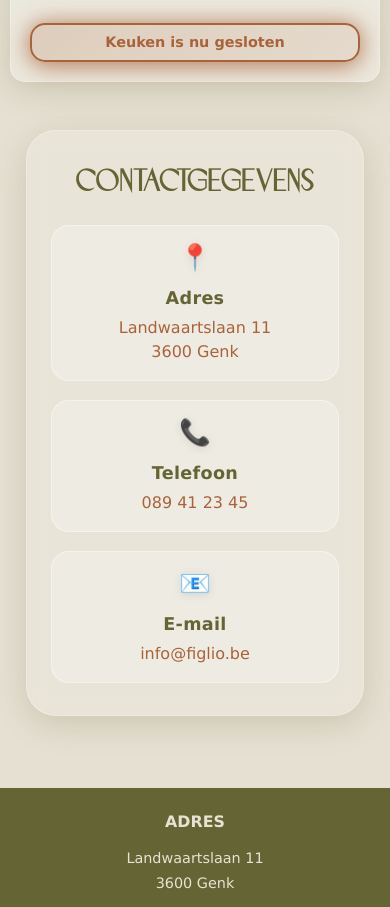
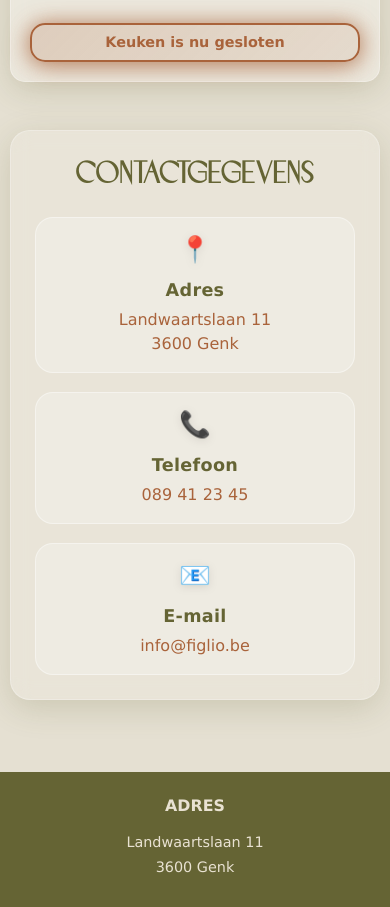
Before and after one commit to AnthonyMPA/Figlio, a plain HTML site: page contact.html in a window 390 px wide. Shown: the part 1180-2087 px from the top of the page. Drawn offline with Linux system fonts and the light colour scheme.

Commit message:
Fix: Make openingstijden, locatie and contactgegevens same size on small screens

```diff
--- a/style.css
+++ b/style.css
@@ -1687,7 +1687,6 @@ nav ul li a:focus {
     border-radius: 30px;
     box-shadow: 0 8px 32px rgba(101, 100, 52, 0.2);
     padding: 2.5rem;
-    max-width: 600px;
     margin: 0 auto;
 }
 
@@ -1779,8 +1778,8 @@ nav ul li a:focus {
 /* Responsive aanpassingen voor contactgegevens */
 @media (max-width: 768px) {
     .glass-contact-container {
-        padding: 2rem 1.5rem;
-        margin: 0 1rem;
+        padding: 2rem;
+        margin: 0;
     }
 
     .contact-title-main {
@@ -1817,7 +1816,8 @@ nav ul li a:focus {
     .glass-map-container,
     .glass-openingstijden-container,
     .glass-info-container,
-    .glass-troeven-container {
+    .glass-troeven-container,
+    .glass-contact-container {
         padding: 2rem;
         border-radius: 25px;
     }
@@ -1825,7 +1825,8 @@ nav ul li a:focus {
     .glass-map-container h2,
     .glass-openingstijden-container h2,
     .contact-card h2,
-    .glass-troeven-container h2 {
+    .glass-troeven-container h2,
+    .glass-contact-container h2 {
         font-size: 2.2rem;
         margin-bottom: 1.8rem;
     }
@@ -1907,7 +1908,8 @@ nav ul li a:focus {
     .glass-map-container,
     .glass-openingstijden-container,
     .glass-info-container,
-    .glass-troeven-container {
+    .glass-troeven-container,
+    .glass-contact-container {
         padding: 1.5rem;
         border-radius: 20px;
     }
@@ -1915,7 +1917,8 @@ nav ul li a:focus {
     .glass-map-container h2,
     .glass-openingstijden-container h2,
     .contact-card h2,
-    .glass-troeven-container h2 {
+    .glass-troeven-container h2,
+    .glass-contact-container h2 {
         font-size: 2rem;
         margin-bottom: 1.5rem;
     }
```
